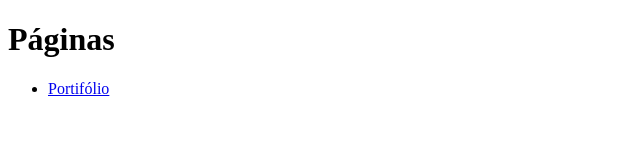
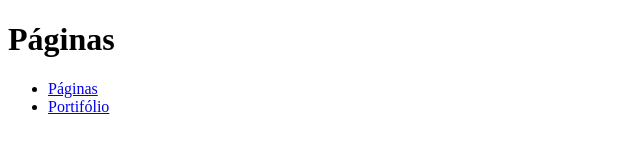
Before and after one commit to rogeriofontes05/paginas, a plain HTML site: page index.html in a window 1280 px wide. Shown: the whole page, without its empty margins (0-640 px from the left). Drawn offline with Linux system fonts and the light colour scheme.

Commit message:
Update index.html

```diff
--- a/index.html
+++ b/index.html
@@ -10,6 +10,7 @@
     <div class="navbar-brand">
         <h1>Páginas</h1>
         <ul>
+            <li><a href="#">Páginas</a></li>
             <li><a href="/portifolio.html">Portifólio</a></li>
         </ul>
 
```
